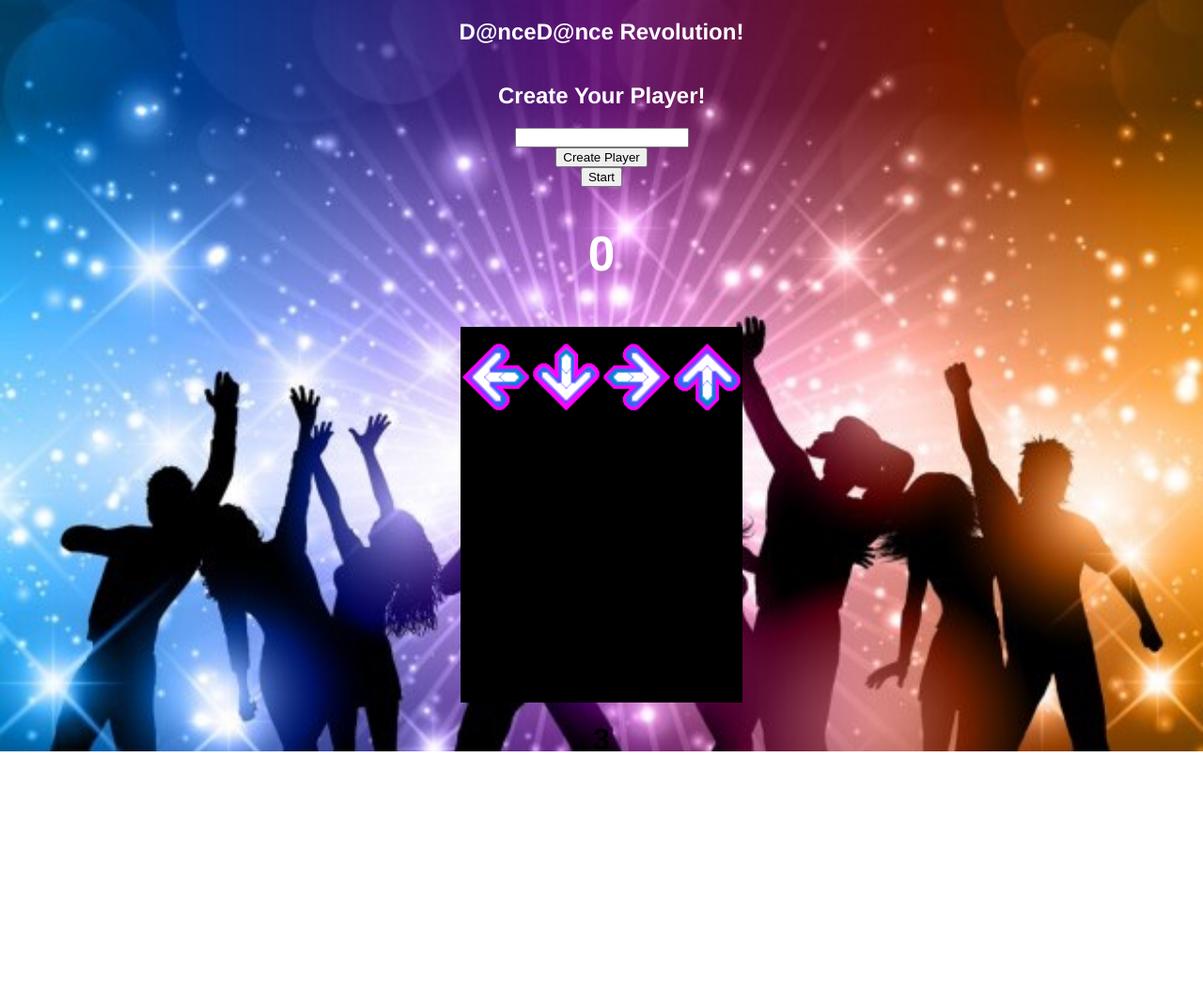
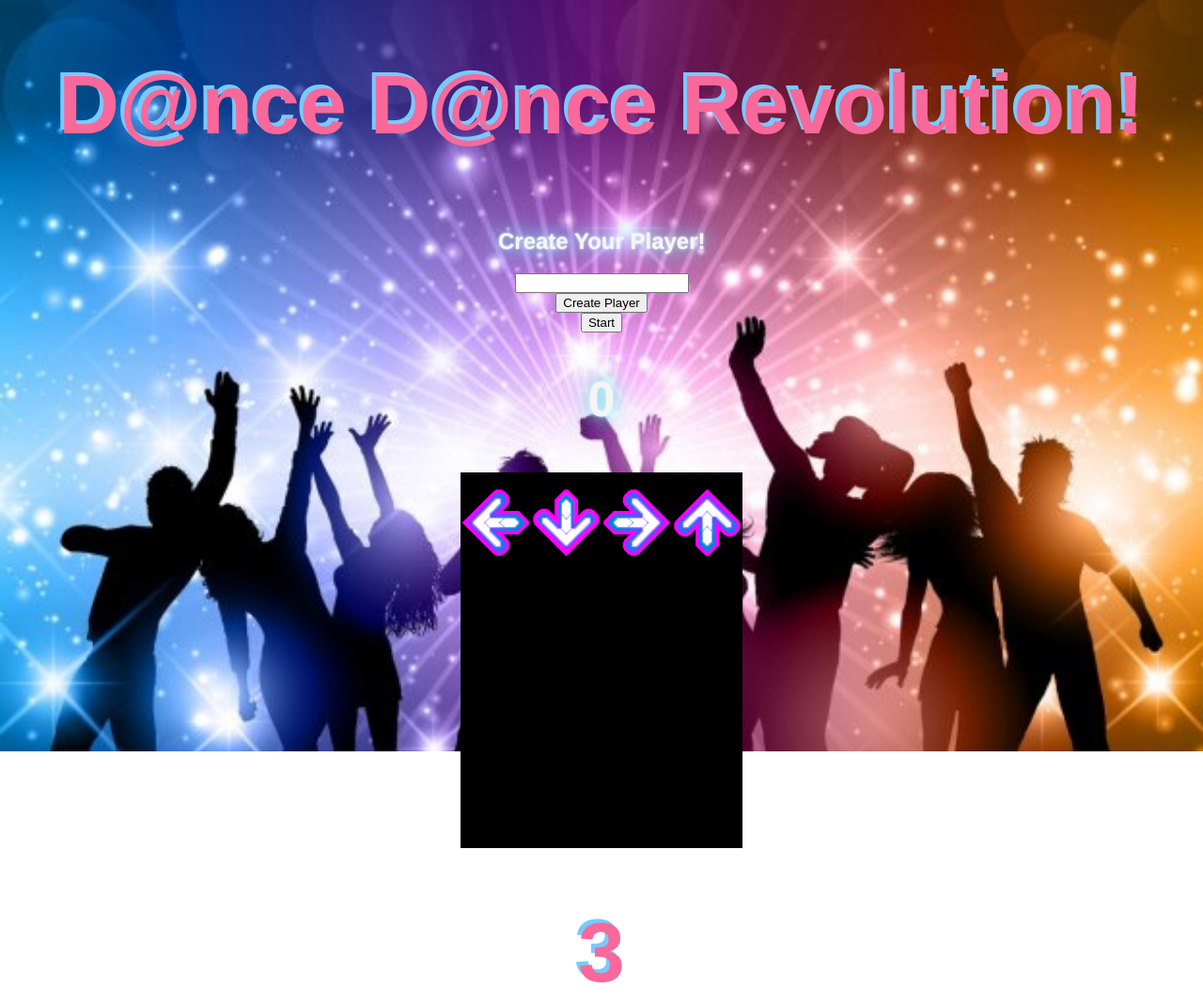
Before and after one commit to raulsposito/ddr_frontend, a plain HTML site: page index.html in a window 1280 px wide. Shown: the whole page at 94% size. Before the commit the page ends 1027 px from the top, so only its background shows below. Drawn offline with nearby package versions, Linux system fonts and the light colour scheme; no server answers.

Commit message:
add color and style to headers

```diff
--- a/index.html
+++ b/index.html
@@ -11,7 +11,7 @@
     </header>
     <div class="name-container">
 
-        <h2 class="animate__animated animate__bounceIn">D@nceD@nce Revolution!</h2>
+        <h1 class="animate__animated animate__bounceIn">D@nce D@nce Revolution!</h1>
     <main>
       <h2 class="animate__animated animate__bounceIn" id='banner'>Create Your Player!</h2>
             <form id="name-form">
--- a/style.css
+++ b/style.css
@@ -25,10 +25,33 @@ main {
     right: 0;
 }
 
+h1 {
+  text-align: center;
+
+  /* background: linear-gradient(to bottom, #cfc09f 22%,#634f2c 24%, #cfc09f 26%, #cfc09f 27%,#ffecb3 40%,#3a2c0f 78%);
+  -webkit-background-clip: text;
+  -webkit-text-fill-color: transparent;
+  color: #fff;
+  font-family: 'Playfair Display', serif;
+  position: relative;
+	text-transform: uppercase;
+	font-size: 7vw;
+	margin: 0;
+	font-weight: 400; */
+
+  font-size: 7vw;
+  font-weight: 600;
+  color: #f9689a;
+  text-shadow: -4px -4px 0 #77caff;
+}
+
 h2 {
     text-align: center;
     font-family: Helvetica, Arial, sans-serif;
-    color: #ffffff;
+    color: #f5f5f5;
+    text-shadow: 0 0 3px #f5f5f5,
+               0 0 15px #7deaec,
+               0 0 30px #7deaec;
 }
 
 #stage {
```
